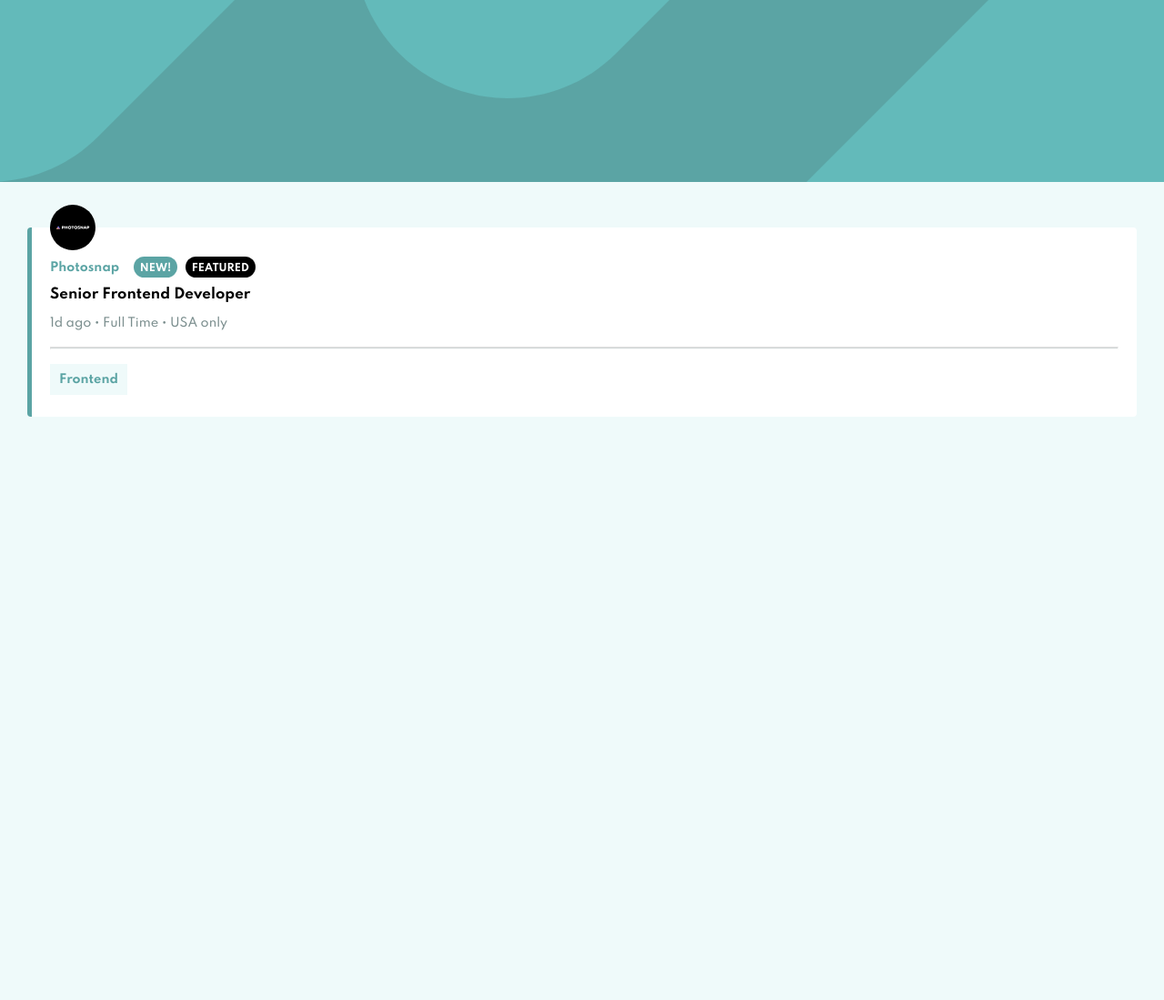
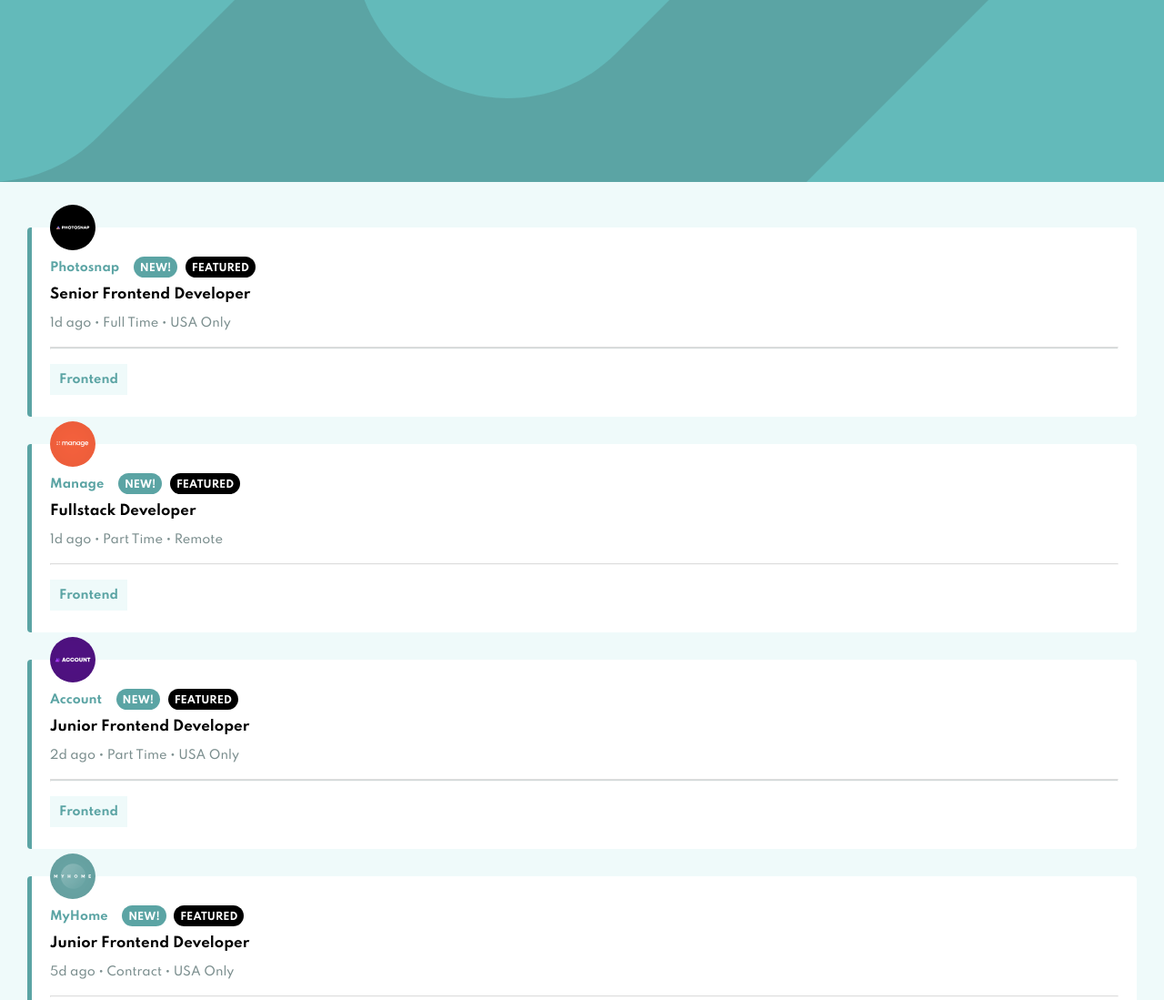
Before and after one commit to jchoi166/FEM-Insure-Landing-Page, a website built with webpack: page src/index.html in a window 1280 px wide. Shown: the top 1099 px of the page at 91% size. Before the commit the page ends 800 px from the top, so only its background shows below. Built offline with nearby package versions, Linux system fonts and the light colour scheme.

Commit message:
Created logic to render cards dynamically. Cant get images to load

```diff
--- a/src/index.html
+++ b/src/index.html
@@ -28,7 +28,7 @@
 
   <div class="card-container">
 
-    <div class="card">
+    <!-- <div class="card">
       <div class="card__logo">
         <img src="./images/photosnap.svg" alt="">
       </div>
@@ -55,7 +55,7 @@
       </div>
     </div>
 
-  </div>
+  </div> -->
 
 
   <!-- <div class="attribution">
--- a/src/index.js
+++ b/src/index.js
@@ -1,10 +1,5 @@
-// import {data} from "../../data"
-import {test} from '../data'
+import * as logic from "./js/logic"
 import "./sass/main.scss"
-// console.log(data)
 
-// console.log('hello world')
-
-test()
-
-//hello world
+logic.test()
+logic.populateCardContainer()
--- /dev/null
+++ b/src/js/logic.js
@@ -0,0 +1,50 @@
+import { data } from "../../data"
+
+// export const test = data[0]
+
+export const test = () => {
+    // console.log(data[0].logo)
+
+    let imagePath = "." + data[0].logo
+    console.log(imagePath)
+}
+export const renderCard = card => {
+
+    // // let imagePath =
+    // let imagePath = "." + card.logo
+
+    const markup = `
+    <div class="card">
+      <div class="card__logo">
+        <img src=${card.logo} alt="lol">
+      </div>
+      <div class="card__profile">
+        <div class="card__heading">
+          <span class="card__heading-caption card__heading-caption--title">${card.company}</span>
+          <span class="card__heading-caption card__heading-caption--new">NEW!</span>
+          <span class="card__heading-caption card__heading-caption--featured">Featured</span>
+        </div>
+        <div class="card__title">
+          ${card.position}
+        </div>
+        <div class="card__job-info">
+          <span>${card.postedAt}</span>
+          <span>&#8226;</span>
+          <span>${card.contract}</span>
+          <span>&#8226;</span>
+          <span>${card.location}</span>
+        </div>
+        <hr class="card__separator">
+      </div>
+      <div class="card__tag-container">
+        <span class="button--tag">Frontend</span>
+      </div>
+    </div>
+
+    `
+    document.querySelector('.card-container').insertAdjacentHTML('beforeend', markup)
+}
+
+export const populateCardContainer = () => {
+    data.forEach(card => renderCard(card))
+}
--- a/src/js/test.js
+++ /dev/null
@@ -1,3 +0,0 @@
-// const data = require("../../data.json")
-
-// export const test = data[0]
--- a/webpack.config.js
+++ b/webpack.config.js
@@ -34,7 +34,7 @@ module.exports = (env, options) => ({
             loader: "file-loader",
             options: {
               name: "[name].[ext]",
-              outputPath: "img",
+              outputPath: "images",
             }
           }
         ]
```
